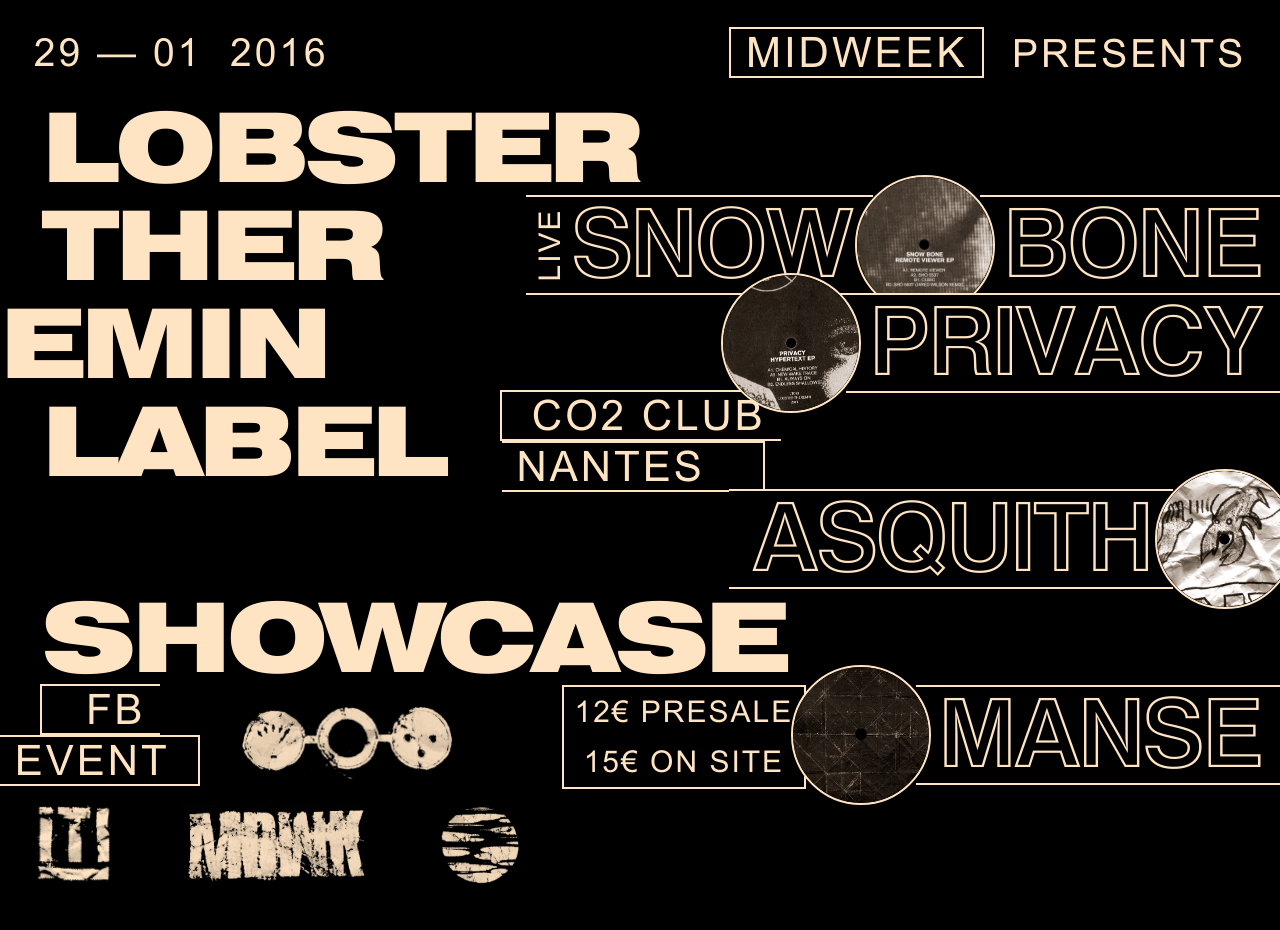
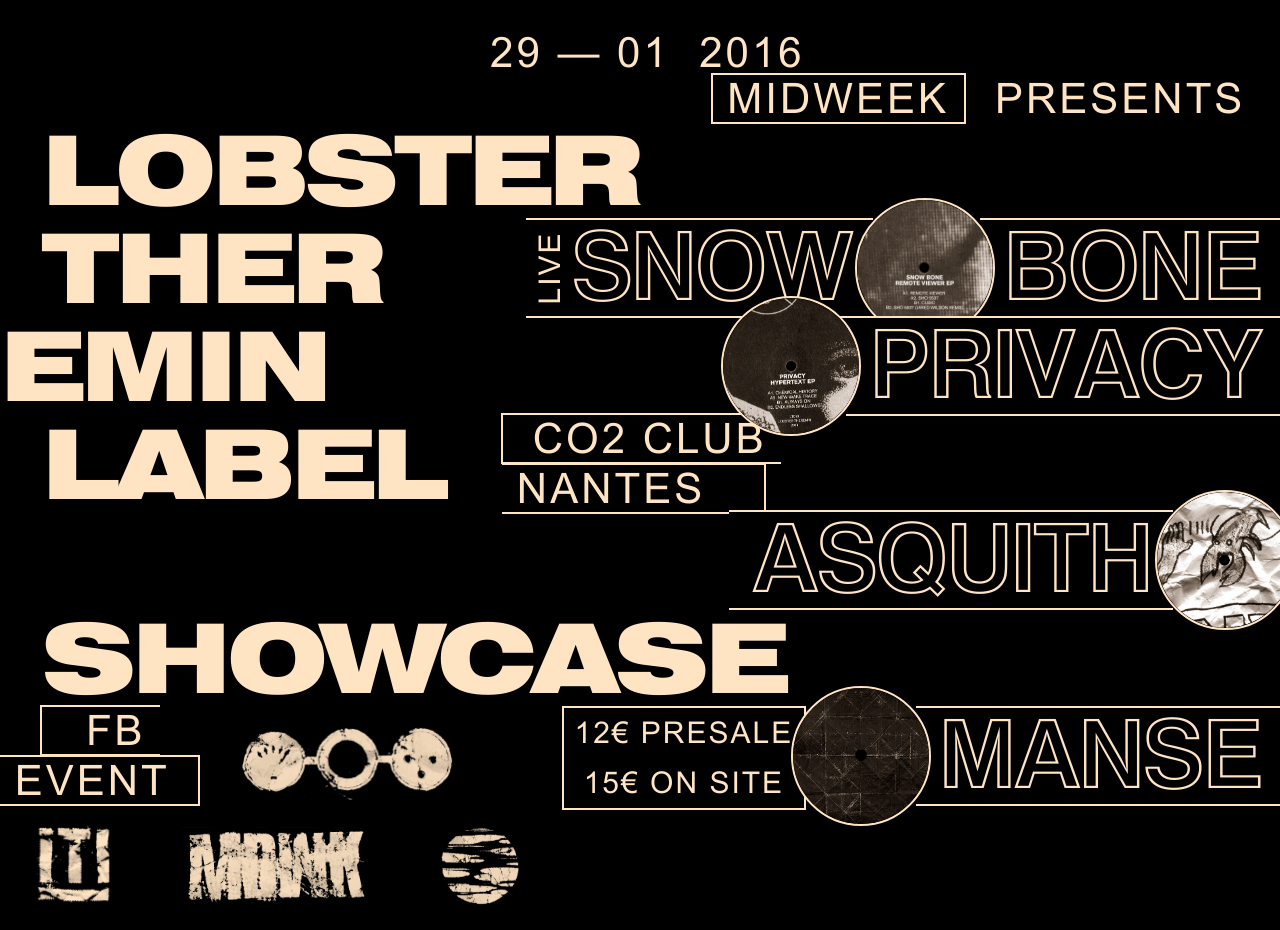
Before and after one commit to mdwklt/mdwklt, a plain HTML site: page index.html in a window 1280 px wide. Before the commit the page ends 909 px from the top, so only its background shows below. Drawn offline with nearby package versions, Linux system fonts and the light colour scheme.

Commit message:
new ing web

```diff
--- a/index.html
+++ b/index.html
@@ -13,7 +13,7 @@
     <meta property="og:title" content="MIDWEEK présente: LOBSTER THEREMIN SHOWCASE at CO2 CLUB" />
     <meta property="og:description" content="Amateurs d'événements électroniques de type festif et adeptes de fréquences basses et fréquences fortes se rejoignent depuis plus de 3 ans à Rennes et ses alentours pour transformer des mercredi ordinaires en rendez-vous incontournables.
 Aujourd'hui à la découverte des lieux qui font de l'Ouest un terrain de fête inépuisable, Midweek s'arrête à Nantes pour présenter au club Co2 l'un des labels qui a dessiné le paysage électronique de 2015 : Lobster Theremin" />
-    <meta property="og:image" content="http://mdwklt.github.io/img/mdwklt_flyer.png" />
+    <meta property="og:image" content="http://mdwklt.github.io/img/mdwklt_flyer_web.png" />
 
     <link rel="stylesheet" href="style.css" />
 
--- a/style.css
+++ b/style.css
@@ -40,7 +40,7 @@ img {
 }
 
 @font-face {
-    font-family: 'Helvetica Neue2';
+    font-family: Helvetica Neue;
     src: url('fonts/Arial.ttf');
     font-weight: normal;
     font-style: normal;
@@ -49,7 +49,7 @@ img {
 .container {
     padding: 0;
     margin: 0;
-    font-family: 'swiss_721black_extend', 'Helvetica Neue2', sans-serif;
+    font-family: 'swiss_721black_extend', Helvetica Neue, sans-serif;
     color: Bisque;
     text-transform: uppercase;
     letter-spacing: -4px;
@@ -85,7 +85,7 @@ img {
     line-height: 96px;
     font-size: 96px;
     line-height: 96px;
-    font-family: 'swiss_721bold', 'Helvetica Neue2', sans-serif;
+    font-family: 'swiss_721bold', Helvetica Neue, sans-serif;
     margin: -2px -3px 0px 0px;
     background-color: black;
     border-bottom: 2px solid Bisque;
@@ -228,18 +228,19 @@ img {
 }
 
 .standart {
-    font-family: 'Helvetica Neue2', sans-serif;
-    font-size: 39px;
+    font-family: Helvetica Neue, sans-serif;
+    font-size: 42px;
     line-height: 50px;
     letter-spacing: 3px;
-    display: inline-block;
+    display: block;
     text-align: center;
     padding: 0px;
-    margin: -4px 0px;
+     margin: -2px 0px;
+
 }
 
 .standart_2 {
-    font-family: 'Helvetica Neue2', sans-serif;
+    font-family: Helvetica Neue, sans-serif;
     font-size: 30px;
     line-height: 50px;
     letter-spacing: 2px;
@@ -248,11 +249,11 @@ img {
     border: 2px solid Bisque;
     display: inline-block;
     text-align: center;
-    margin: -4px 0px;
+    margin: -4px -0px;
 }
 
 .standart_3 {
-    font-family: 'Helvetica Neue2', sans-serif;
+    font-family: Helvetica Neue, sans-serif;
     font-size: 30px;
     line-height: 50px;
     letter-spacing: 2px;
```
Also changed, not shown: img/logo_abstrack - copie.png (deleted), img/logo_input - copie.png (deleted), img/logo_technosaurus - copie.png (deleted), img/mdwklt.gif (renamed from img/test.gif), img/mdwklt_flyer_web.jpg (added).
